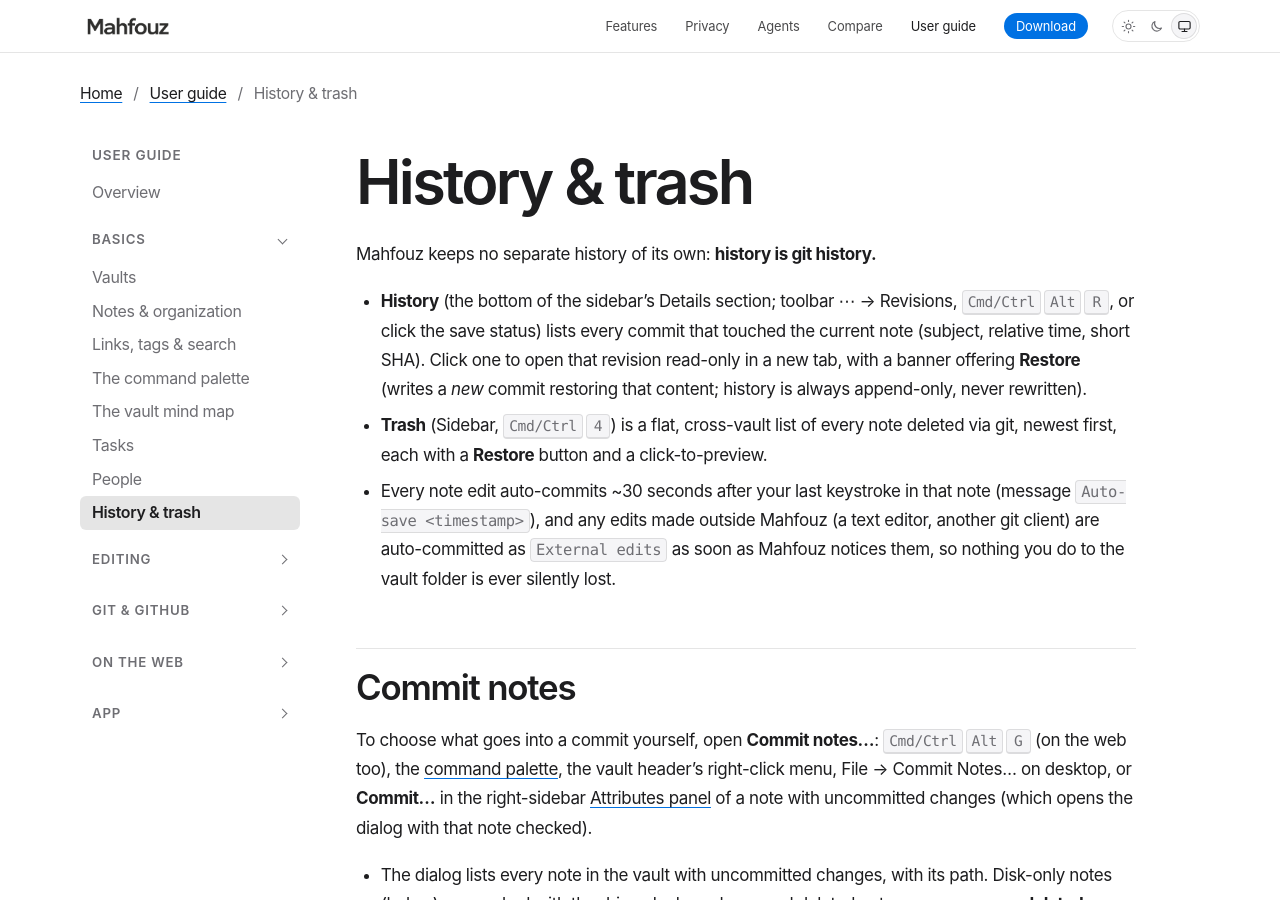
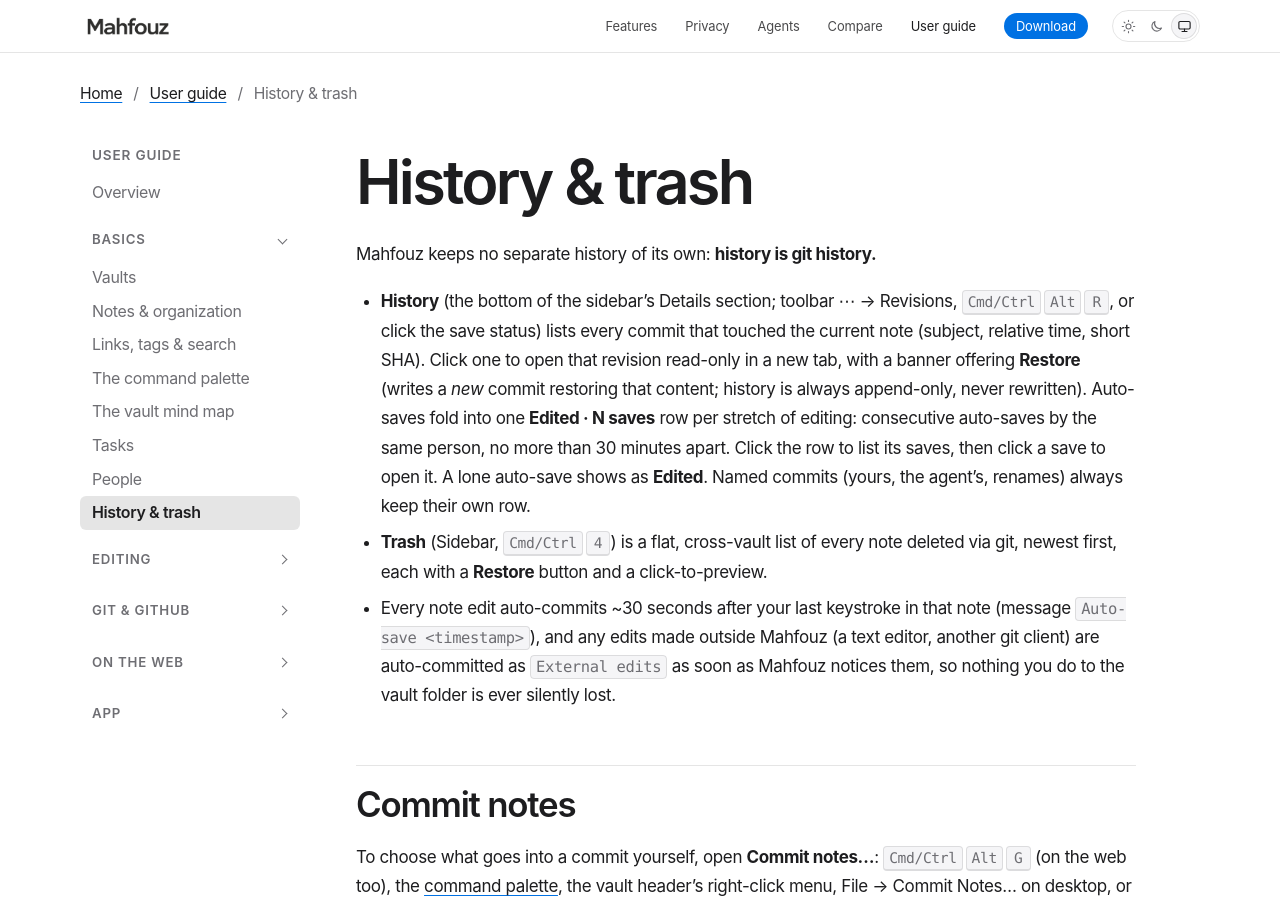
Before and after one commit to mahfouz-app/docs, a Jekyll site: the page built from guide/history.md, in a window 1280 px wide and 900 px high. Built offline with Jekyll 4.4.1, drawn with Linux system fonts in a browser that asks for light colours.

Commit message:
Guide: History groups auto-saves into Edited rows
Co-Authored-By: Claude Opus 5.5 <noreply@anthropic.com>

```diff
--- a/guide/history.md
+++ b/guide/history.md
@@ -13,6 +13,11 @@ Mahfouz keeps no separate history of its own: **history is git history.**
   short SHA). Click one to open that revision read-only in a new tab,
   with a banner offering **Restore** (writes a *new* commit restoring
   that content; history is always append-only, never rewritten).
+  Auto-saves fold into one **Edited · N saves** row per stretch of
+  editing: consecutive auto-saves by the same person, no more than 30
+  minutes apart. Click the row to list its saves, then click a save to
+  open it. A lone auto-save shows as **Edited**. Named commits (yours,
+  the agent's, renames) always keep their own row.
 - **Trash** (Sidebar, <kbd>Cmd/Ctrl</kbd><kbd>4</kbd>) is a flat, cross-vault list of every
   note deleted via git, newest first, each with a **Restore** button and a
   click-to-preview.
```
